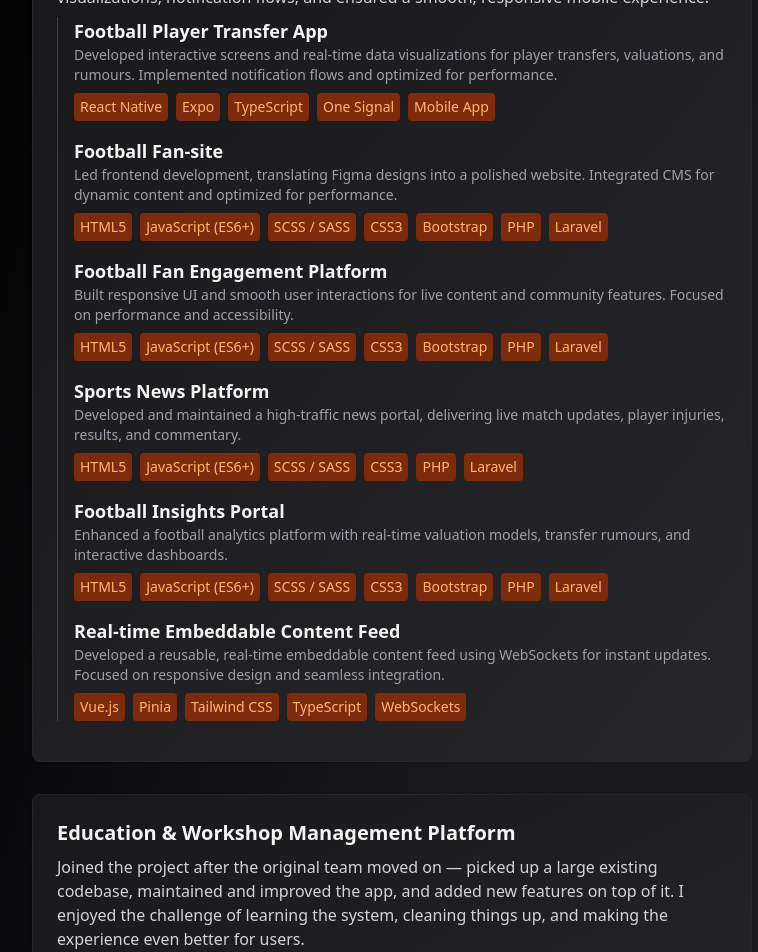
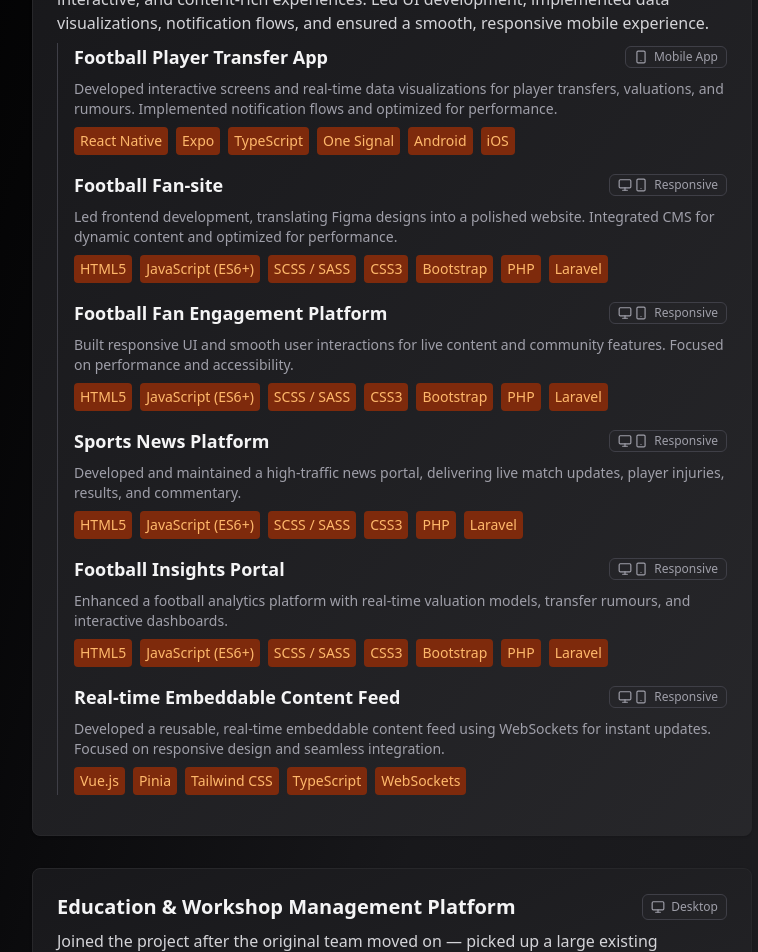
Before and after one commit to hernanosaurus/portfolio.2025, a Next.js app: page / in a window 1280 px wide. Shown: the part 1380-2332 px from the top of the page, without its empty margins (248-1006 px from the left). Built offline with nearby package versions, Linux system fonts and the light colour scheme.

Commit message:
Updates on ui and overall behavior of the portfolio

```diff
--- a/app/components/common/Card.tsx
+++ b/app/components/common/Card.tsx
@@ -4,6 +4,7 @@ import { motion } from 'framer-motion';
 import { Project } from '../../data/projects';
 import Tag from './Tag';
 import Link from './Link';
+import PlatformIcon from './PlatformIcon';
 
 interface CardProps {
   project: Project;
@@ -13,43 +14,52 @@ export default function Card({ project }: CardProps) {
   return (
     <motion.article
       className="rounded-lg border border-zinc-800 bg-gradient-to-br from-zinc-900 to-zinc-800 p-4 md:p-6 shadow-sm transition-all duration-200 hover:shadow-lg hover:border-orange-400"
-      aria-label={`Project: ${project.name}`}
     >
-      <h3 className="text-lg md:text-xl font-bold mb-2 flex items-center gap-1.5">
+      <div className="flex items-center justify-between gap-3 mb-2">
+        <h3 className="text-lg md:text-xl font-bold">
           {project.link ? (
             <Link
               href={project.link}
               ariaLabel={`Visit project: ${project.name}`}
               className="text-orange-400 underline underline-offset-2 hover:text-orange-300 focus-visible:outline-2 focus-visible:outline-orange-400 focus-visible:bg-orange-950/20 transition-colors"
             >
-            <span className="flex items-center gap-1 align-middle">
               {project.name}
-            </span>
             </Link>
           ) : (
             <span className="text-zinc-100">{project.name}</span>
           )}
         </h3>
+        {project.platform && (
+          <span className="inline-flex items-center gap-1.5 px-2 py-1 rounded-md bg-zinc-800/50 border border-zinc-700 text-zinc-400 text-xs whitespace-nowrap flex-shrink-0">
+            <PlatformIcon platform={project.platform} className="text-zinc-400" />
+          </span>
+        )}
+      </div>
       <p className="mb-2 text-zinc-300 text-sm md:text-base">{project.description}</p>
       {project.products && (
         <div className="mb-2 pl-4 border-l border-zinc-700">
           {project.products.map((prod) => (
             <div key={prod.name} className="mb-4">
-              <h4 className="text-base md:text-lg font-semibold flex items-center gap-1.5">
+              <div className="flex items-center justify-between gap-3 mb-2">
+                <h4 className="text-base md:text-lg font-semibold">
                   {prod.link ? (
                     <Link
                       href={prod.link}
                       ariaLabel={`Visit product: ${prod.name}`}
                       className="text-orange-400 underline underline-offset-2 hover:text-orange-300 focus-visible:outline-2 focus-visible:outline-orange-400 focus-visible:bg-orange-950/20 transition-colors"
                     >
-                    <span className="flex items-center gap-1 align-middle">
                       {prod.name}
-                    </span>
                     </Link>
                   ) : (
                     <span className="text-zinc-100">{prod.name}</span>
                   )}
                 </h4>
+                {prod.platform && (
+                  <span className="inline-flex items-center gap-1.5 px-2 py-0.5 rounded-md bg-zinc-800/50 border border-zinc-700 text-zinc-400 text-xs whitespace-nowrap flex-shrink-0">
+                    <PlatformIcon platform={prod.platform} className="text-zinc-400" />
+                  </span>
+                )}
+              </div>
               <p className="text-zinc-400 text-xs md:text-sm mb-2">{prod.description}</p>
               {prod.tech && (
                 <div className="mt-2 flex flex-wrap gap-2">
@@ -63,19 +73,26 @@ export default function Card({ project }: CardProps) {
                   <div className="text-xs md:text-sm text-zinc-400 mb-1 font-semibold">Related:</div>
                   {prod.related.map((rel) => (
                     <div key={rel.name} className="mb-2">
+                      <div className="flex items-center justify-between gap-3 mb-1">
+                        <div>
                           {rel.link ? (
                             <Link
                               href={rel.link}
                               ariaLabel={`Visit related product: ${rel.name}`}
                               className="text-orange-400 underline underline-offset-2 hover:text-orange-300 focus-visible:outline-2 focus-visible:outline-orange-400 focus-visible:bg-orange-950/20 transition-colors group text-base md:text-lg font-semibold"
                             >
-                          <span className="flex items-center gap-1 align-middle">
                               {rel.name}
-                          </span>
                             </Link>
                           ) : (
                             <span className="text-zinc-100 text-base md:text-lg font-semibold">{rel.name}</span>
                           )}
+                        </div>
+                        {rel.platform && (
+                          <span className="inline-flex items-center gap-1.5 px-2 py-0.5 rounded-md bg-zinc-800/50 border border-zinc-700 text-zinc-400 text-xs whitespace-nowrap flex-shrink-0">
+                            <PlatformIcon platform={rel.platform} className="text-zinc-400" />
+                          </span>
+                        )}
+                      </div>
                       <div className="text-zinc-400 text-xs md:text-sm mt-0.5">{rel.description}</div>
                     </div>
                   ))}
--- a/app/components/common/Download.tsx
+++ b/app/components/common/Download.tsx
@@ -16,7 +16,8 @@ export default function Download({
   return (
     <a
       href={href}
-      download
+      target="_blank"
+      rel="noopener noreferrer"
       className={className}
       aria-label={ariaLabel}
       tabIndex={0}
--- /dev/null
+++ b/app/components/common/PlatformIcon.tsx
@@ -0,0 +1,96 @@
+import { Monitor, Smartphone } from 'lucide-react';
+import { Platform } from '../../data/projects';
+
+interface PlatformIconProps {
+  platform: Platform;
+  className?: string;
+  showLabel?: boolean;
+}
+
+const ICON_SIZE = 14;
+
+const platformConfig = {
+  [Platform.Desktop]: {
+    label: 'Desktop',
+    ariaLabel: 'Desktop platform only',
+  },
+  [Platform.Mobile]: {
+    label: 'Mobile App',
+    ariaLabel: 'Mobile app',
+  },
+  [Platform.Both]: {
+    label: 'Responsive',
+    ariaLabel: 'Responsive design - works on all devices',
+  },
+};
+
+export default function PlatformIcon({ platform, className = '', showLabel = true }: PlatformIconProps) {
+  const config = platformConfig[platform];
+
+  if (!config) return null;
+
+  const baseClasses = `inline-flex items-center gap-1.5 ${className}`;
+
+  // Desktop only (not responsive)
+  if (platform === Platform.Desktop) {
+    return (
+      <span
+        className={baseClasses}
+        aria-label={config.ariaLabel}
+        role="img"
+      >
+        <Monitor
+          size={ICON_SIZE}
+          strokeWidth={2}
+          aria-hidden="true"
+        />
+        {showLabel && <span className="text-xs" aria-hidden="true">{config.label}</span>}
+      </span>
+    );
+  }
+
+  // Mobile app (native)
+  if (platform === Platform.Mobile) {
+    return (
+      <span
+        className={baseClasses}
+        aria-label={config.ariaLabel}
+        role="img"
+      >
+        <Smartphone
+          size={ICON_SIZE}
+          strokeWidth={2}
+          aria-hidden="true"
+        />
+        {showLabel && <span className="text-xs" aria-hidden="true">{config.label}</span>}
+      </span>
+    );
+  }
+
+  // Responsive (works on all devices)
+  if (platform === Platform.Both) {
+    return (
+      <span
+        className={baseClasses}
+        aria-label={config.ariaLabel}
+        role="img"
+      >
+        <span className="inline-flex items-center gap-0.5" aria-hidden="true">
+          <Monitor
+            size={ICON_SIZE}
+            strokeWidth={2}
+            aria-hidden="true"
+          />
+          <Smartphone
+            size={ICON_SIZE}
+            strokeWidth={2}
+            aria-hidden="true"
+          />
+        </span>
+        {showLabel && <span className="text-xs" aria-hidden="true">{config.label}</span>}
+      </span>
+    );
+  }
+
+  return null;
+}
--- a/app/data/projects.ts
+++ b/app/data/projects.ts
@@ -1,11 +1,23 @@
 import { Coding, LibrariesAndFrameworks, Tool } from './skills';
 
-export type TechEnum = Coding | LibrariesAndFrameworks | Tool;
+export type TechEnum = Coding | LibrariesAndFrameworks | Tool | MobilePlatform;
+
+export enum Platform {
+  Desktop = 'desktop',
+  Mobile = 'mobile',
+  Both = 'both',
+}
+
+export enum MobilePlatform {
+  Android = 'Android',
+  iOS = 'iOS',
+}
 
 export interface RelatedProduct {
   name: string;
   link?: string;
   description: string;
+  platform?: Platform;
 }
 
 export interface Product {
@@ -14,6 +26,7 @@ export interface Product {
   link?: string;
   tech?: TechEnum[];
   related?: RelatedProduct[];
+  platform?: Platform;
 }
 
 export interface Project {
@@ -22,6 +35,7 @@ export interface Project {
   tech?: TechEnum[];
   link?: string;
   products?: Product[];
+  platform?: Platform;
 }
 
 export const projects: Project[] = [
@@ -30,41 +44,54 @@ export const projects: Project[] = [
     description:
       'Built and maintained multiple products as a frontend developer, delivering responsive, interactive, and content-rich experiences. Led UI development, implemented data visualizations, notification flows, and ensured a smooth, responsive mobile experience.',
     products: [
+      // {
+      //   name: 'Sports News & Match Tracking App',
+      //   description:
+      //     'Developed a full mobile app offering football news, match schedules, live scores, and team details. Implemented optimized data fetching, reusable components, and smooth in-app navigation.',
+      //   tech: [LibrariesAndFrameworks.ReactNative, LibrariesAndFrameworks.Expo, Coding.TypeScript, Tool.OneSignal, Tool.MobileApp, MobilePlatform.Android, MobilePlatform.iOS],
+      //   platform: Platform.Mobile,
+      // },
       {
         name: 'Football Player Transfer App',
         description:
           'Developed interactive screens and real-time data visualizations for player transfers, valuations, and rumours. Implemented notification flows and optimized for performance.',
-        tech: [LibrariesAndFrameworks.ReactNative, LibrariesAndFrameworks.Expo, Coding.TypeScript, Tool.OneSignal, Tool.MobileApp],
+        tech: [LibrariesAndFrameworks.ReactNative, LibrariesAndFrameworks.Expo, Coding.TypeScript, Tool.OneSignal, MobilePlatform.Android, MobilePlatform.iOS],
+        platform: Platform.Mobile,
       },
       {
         name: 'Football Fan-site',
         description:
           'Led frontend development, translating Figma designs into a polished website. Integrated CMS for dynamic content and optimized for performance.',
         tech: [Coding.HTML5, Coding.JavaScript, Coding.SCSS, Coding.CSS3, LibrariesAndFrameworks.Bootstrap, Coding.PHP, LibrariesAndFrameworks.Laravel],
+        platform: Platform.Both,
       },
       {
         name: 'Football Fan Engagement Platform',
         description:
           'Built responsive UI and smooth user interactions for live content and community features. Focused on performance and accessibility.',
         tech: [Coding.HTML5, Coding.JavaScript, Coding.SCSS, Coding.CSS3, LibrariesAndFrameworks.Bootstrap, Coding.PHP, LibrariesAndFrameworks.Laravel],
+        platform: Platform.Both,
       },
       {
         name: 'Sports News Platform',
         description:
           'Developed and maintained a high-traffic news portal, delivering live match updates, player injuries, results, and commentary.',
         tech: [Coding.HTML5, Coding.JavaScript, Coding.SCSS, Coding.CSS3, Coding.PHP, LibrariesAndFrameworks.Laravel],
+        platform: Platform.Both,
       },
       {
         name: 'Football Insights Portal',
         description:
           'Enhanced a football analytics platform with real-time valuation models, transfer rumours, and interactive dashboards.',
         tech: [Coding.HTML5, Coding.JavaScript, Coding.SCSS, Coding.CSS3, LibrariesAndFrameworks.Bootstrap, Coding.PHP, LibrariesAndFrameworks.Laravel],
+        platform: Platform.Both,
       },
       {
         name: 'Real-time Embeddable Content Feed',
         description:
           'Developed a reusable, real-time embeddable content feed using WebSockets for instant updates. Focused on responsive design and seamless integration.',
         tech: [LibrariesAndFrameworks.VueJS, LibrariesAndFrameworks.Pinia, LibrariesAndFrameworks.TailwindCSS, Coding.TypeScript, Tool.WebSockets],
+        platform: Platform.Both,
       },
     ],
   },
@@ -74,6 +101,7 @@ export const projects: Project[] = [
       'An AI-powered advertising platform focused on helping brands and agencies optimize and scale their campaigns across platforms like Meta Platforms (Facebook & Instagram).',
     tech: [LibrariesAndFrameworks.React, LibrariesAndFrameworks.Redux, Coding.TypeScript, Coding.SCSS, LibrariesAndFrameworks.MaterialUI],
     link: 'https://madgicx.com/',
+    platform: Platform.Desktop,
     products: [
       {
         name: 'Ad Library',
@@ -90,7 +118,7 @@ export const projects: Project[] = [
           {
             name: 'AI-Ads',
             link: 'https://madgicx.com/ai-ads',
-            description: 'An end-to-end creative generation workflow: start with a text prompt, upload an image or select an example creative from the library, then the AI generates variants of ad creatives (images/videos), which can be edited and launched directly. Dramatically speeds up creative output, supports A/B testing, and integrates with ad deployment.'
+            description: 'An end-to-end creative generation workflow: start with a text prompt, upload an image or select an example creative from the library, then the AI generates variants of ad creatives (images/videos), which can be edited and launched directly. Dramatically speeds up creative output, supports A/B testing, and integrates with ad deployment.',
           }
         ]
       },
@@ -106,6 +134,7 @@ export const projects: Project[] = [
     description:
       'Joined the project after the original team moved on — picked up a large existing codebase, maintained and improved the app, and added new features on top of it. I enjoyed the challenge of learning the system, cleaning things up, and making the experience even better for users.',
     tech: [LibrariesAndFrameworks.React, LibrariesAndFrameworks.Redux, LibrariesAndFrameworks.ReactQuery, LibrariesAndFrameworks.StyledComponents, LibrariesAndFrameworks.AntDesign, Coding.TypeScript],
+    platform: Platform.Desktop,
     products: [
       {
         name: 'Registration Portal',
@@ -124,23 +153,27 @@ export const projects: Project[] = [
     description:
       'Built the landing page for a platform focused on pet-friendly rental management, including pet policy and compliance features.',
     tech: [Tool.Webflow, Coding.JavaScript],
+    platform: Platform.Both,
   },
   {
     name: 'Creator & Fan Engagement Platform',
     description:
       'Developed frontend features for a platform enabling creators and brands to deepen fan engagement with AI-driven personalized interaction and content.',
     tech: [LibrariesAndFrameworks.EmberJS, Coding.SCSS, Tool.WebSockets],
+    platform: Platform.Both,
   },
   {
     name: 'Web3 Digital Asset Minting Platform',
     description:
       'Implemented frontend flows for asset creation, metadata input, and real-time mint-status feedback, and contributed backend APIs and logic using NestJS for a Web3 digital asset minting platform.',
     tech: [LibrariesAndFrameworks.VueJS, LibrariesAndFrameworks.Pinia, LibrariesAndFrameworks.NestJS, LibrariesAndFrameworks.TailwindCSS, Coding.TypeScript],
+    platform: Platform.Both,
   },
   {
-    name: 'Enterprise logistics & transportation platforms',
+    name: 'Enterprise logistics & transportation company',
     description:
       'Contributed to multiple versions of enterprise logistics and transportation platforms, building reusable and responsive frontend components, shipment tracking, dashboards, and workflow automation features.',
+    platform: Platform.Desktop,
     products: [
       {
         name: 'Enterprise Transportation Management Platform',
```
Lines whose indentation alone changed are shown as unchanged.
